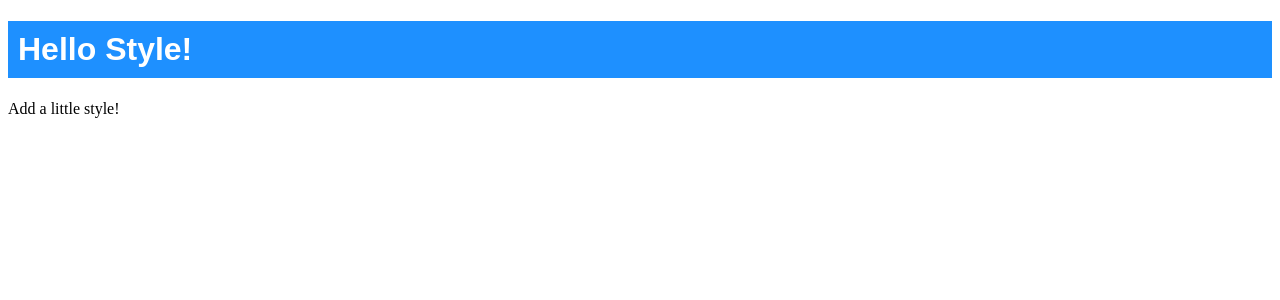
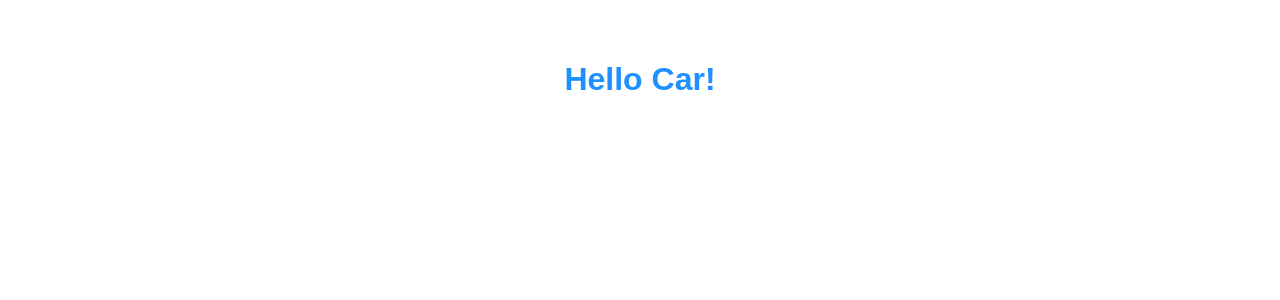
Before and after one commit to Sudo-Bear/mysecondreact, a React (Create React App) app: page / in a window 1280 px wide. Shown: the top 300 px of the page. Built offline with nearby package versions, Linux system fonts and the light colour scheme.

Commit message:
Reorganized CSS into modules

```diff
--- /dev/null
+++ b/src/App.css
@@ -0,0 +1,7 @@
+body {
+  background-color: #282c34;
+  color: white;
+  padding: 40px;
+  font-family: Arial;
+  text-align: center;
+}
--- a/src/App.js
+++ b/src/App.js
@@ -1,35 +1,10 @@
 import React from 'react';
 import ReactDOM from 'react-dom';
+import styles from './mystyle.module.css';
 
 class Car extends React.Component {
-  constructor(props) {
-    super(props)
-    this.state = {
-      wheels: this.props.wheels,
-      color: this.props.color,
-      brand: this.props.brand
-    }
-  }
-  changeColor = () => {
-    this.setState({color: "Orange"})
-  }
   render() {
-    return (
-      <div>
-        <ul>
-          <li>Hi, I am a Car!</li>
-          <li>I have {this.state.wheels} wheels</li>
-          <li>Model: {this.state.brand}</li>
-          <li>
-            I am painted {this.state.color} <button
-            type="button"
-            onClick={this.changeColor}
-            >Make Orange</button>
-          </li>
-        </ul>
-
-      </div>
-    )
+    return <h1 className={styles.bigblue}>Hello Car!</h1>;
   }
 }
 
--- a/src/index.js
+++ b/src/index.js
@@ -1,21 +1,5 @@
 import React from 'react';
 import ReactDOM from 'react-dom';
+import Car from './App.js';
 
-class MyHeader extends React.Component {
-  render() {
-    const mystyle = {
-      color: "white",
-      backgroundColor: "DodgerBlue",
-      padding: "10px",
-      fontFamily: "Arial"
-    };
-    return (
-      <div>
-        <h1 style={mystyle}>Hello Style!</h1>
-        <p>Add a little style!</p>
-      </div>
-    );
-  }
-}
-
-ReactDOM.render(<MyHeader />, document.getElementById("root"));
+ReactDOM.render(<Car />, document.getElementById("root"));
--- /dev/null
+++ b/src/mystyle.module.css
@@ -0,0 +1,6 @@
+.bigblue {
+  color: DodgerBlue;
+  padding: 40px;
+  font-family: Arial;
+  text-align: center;
+}
```
